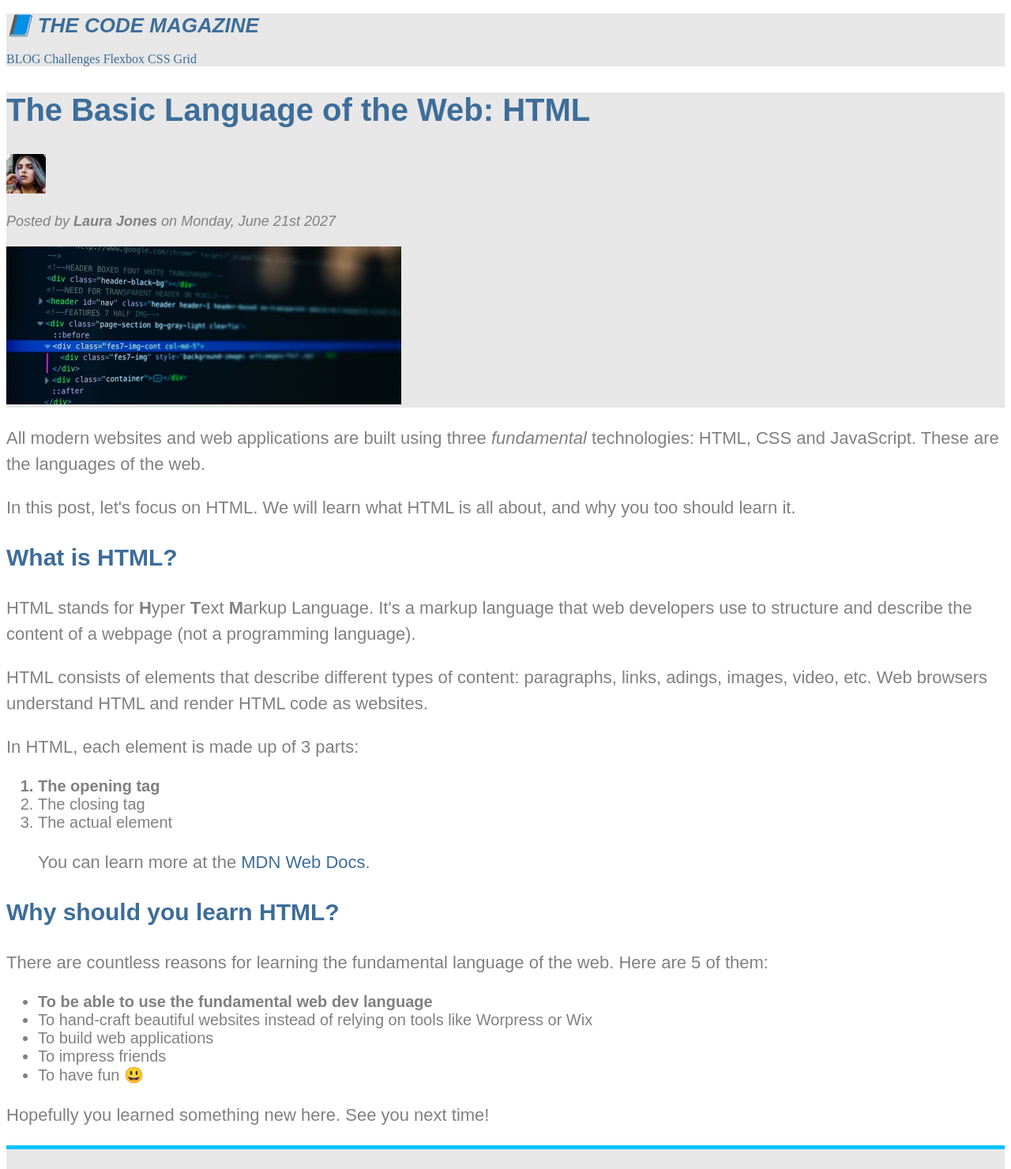
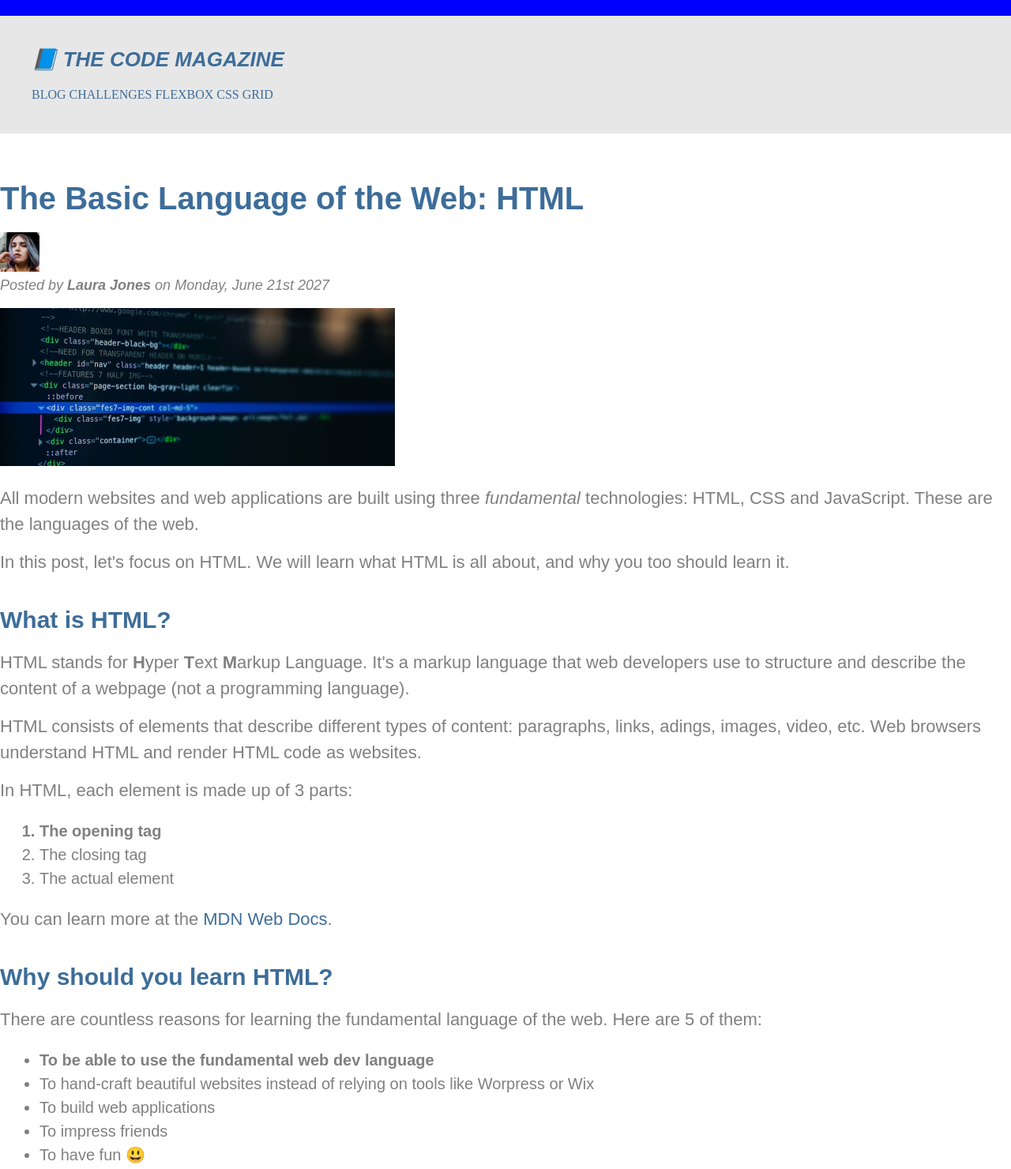
Before and after one commit to nicolasb1607/HTML-CSS-INTRO, a plain HTML site: page UDEMY/CSS_Fundamentals/index.html in a window 1280 px wide. Shown: the top 1480 px of the page at 79% size. Drawn offline with Linux system fonts and the light colour scheme.

Commit message:
CSS box class update

```diff
--- a/UDEMY/CSS_Fundamentals/css/style.css
+++ b/UDEMY/CSS_Fundamentals/css/style.css
@@ -1,3 +1,12 @@
+* {
+    margin: 0;
+    padding: 0;
+}
+
+body {
+    border-top: 20px solid blue;
+}
+
 h1,
 h2,
 h3,
@@ -18,14 +27,18 @@ h1 {
     font-size: 26px;
     text-transform: uppercase;
     font-style: italic;
+    margin-bottom: 20px;
 }
 
 h2 {
     font-size: 40px;
+    margin-bottom: 20px;
 }
 
 h3 {
     font-size: 30px;
+    margin-top: 40px;
+    margin-bottom: 20px;
 }
 
 h4 {
@@ -36,6 +49,7 @@ h4 {
 p {
     font-size: 22px;
     line-height: 1.5;
+    margin-bottom: 15px;
 }
 
 li {
@@ -64,22 +78,38 @@ footer p {
     list-style: none;
 }
 
-.main-header{
+.main-header {
     background-color: rgb(231, 231, 231);
+    padding: 40px;
+    margin-bottom: 60px;
+}
+.post-header {
+    margin-bottom: 20px;
+}
+
+ul, ol
+{
+    margin-left: 50px;
+    margin-top: 20px;
+    margin-bottom: 20px;
+    line-height: 1.5;
 }
 
 aside {
     background-color: rgb(231, 231, 231);
     border-top: 5px solid rgb(0, 195, 255);
-    border-bottom: 5px solid rgb(0, 195, 255);;
+    border-bottom: 5px solid rgb(0, 195, 255);
+    padding-top: 40px;
 }
 
-li:first-child{
+li:first-child {
     font-weight: bold;
 }
 
-a:link{
-    color : rgb(61, 109, 153);
+
+/* L V H A */
+a:link {
+    color: rgb(61, 109, 153);
     text-decoration: none;
 }
 
@@ -93,9 +123,11 @@ a:hover {
     text-decoration: underline greenyellow;
 }
 
-a:active{
-    background-color:  blue;
+a:active {
+    background-color: blue;
     font-style: italic;
 }
 
-/* L V H A */
+.navbar {
+    text-transform: uppercase;
+}
--- a/UDEMY/CSS_Fundamentals/index.html
+++ b/UDEMY/CSS_Fundamentals/index.html
@@ -15,7 +15,7 @@
 	<header class="main-header">
 		<h1>📘 The Code Magazine</h1>
 
-		<nav>
+		<nav class="navbar">
 			<a href="html/blog.html">BLOG</a>
 			<a href="#">Challenges</a>
 			<a href="#">Flexbox</a>
@@ -25,7 +25,7 @@
 
 	<article>
 
-		<header class=" main-header">
+		<header class="post-header">
 			<h2>The Basic Language of the Web: HTML</h2>
 
 			<img src="img/laura-jones.jpg"
@@ -61,15 +61,12 @@
 			<li>The opening tag</li>
 			<li>The closing tag</li>
 			<li>The actual element</li>
-
-
-
-			<p>You can learn more at the
-				<a href="https://developer.mozilla.org/en-US/"
-					target="_blank">MDN Web Docs</a>.
-			</p>
 		</ol>
 
+		<p>You can learn more at the
+			<a href="https://developer.mozilla.org/en-US/"
+				target="_blank">MDN Web Docs</a>.
+		</p>
 		<h3>Why should you learn HTML?</h3>
 
 		<p>There are countless reasons for learning the fundamental language of the web. Here are 5 of them:</p>
@@ -119,7 +116,4 @@
 
 </body>
 
-
-
-
 </html>
```
